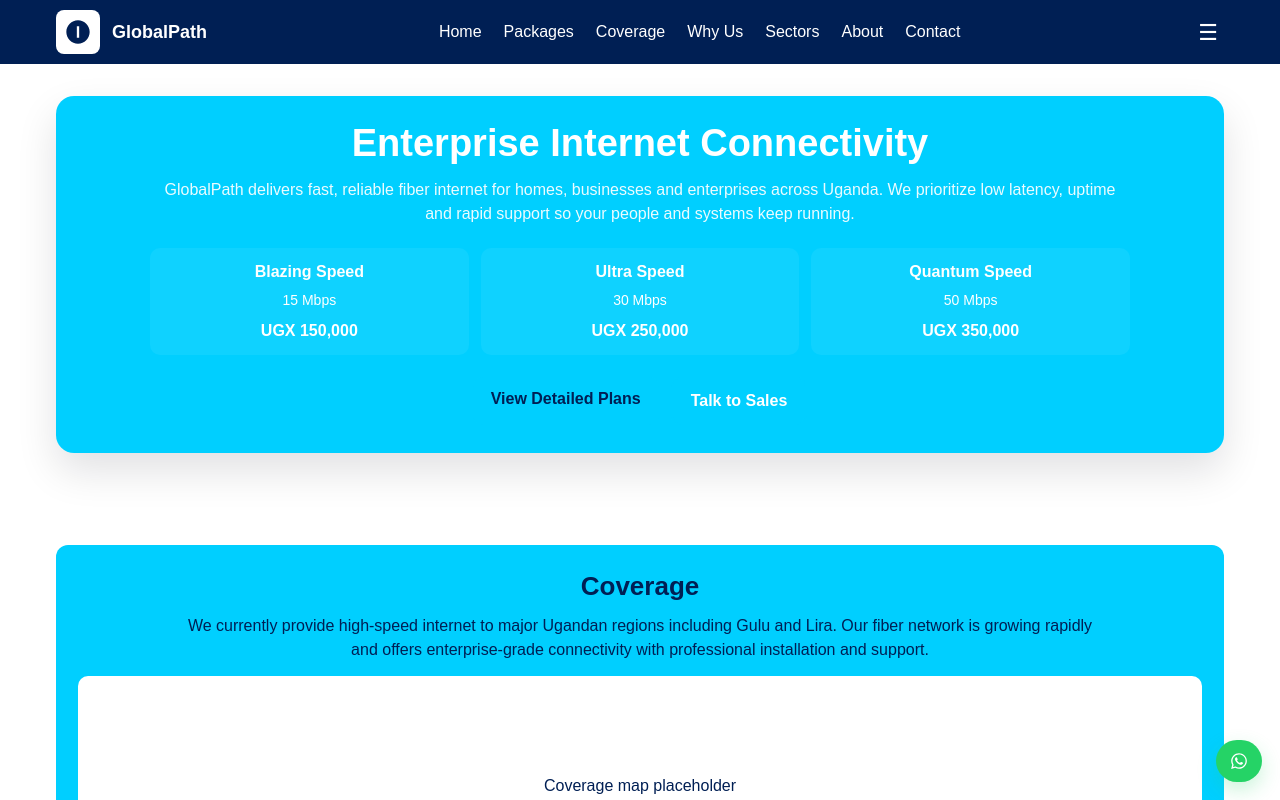
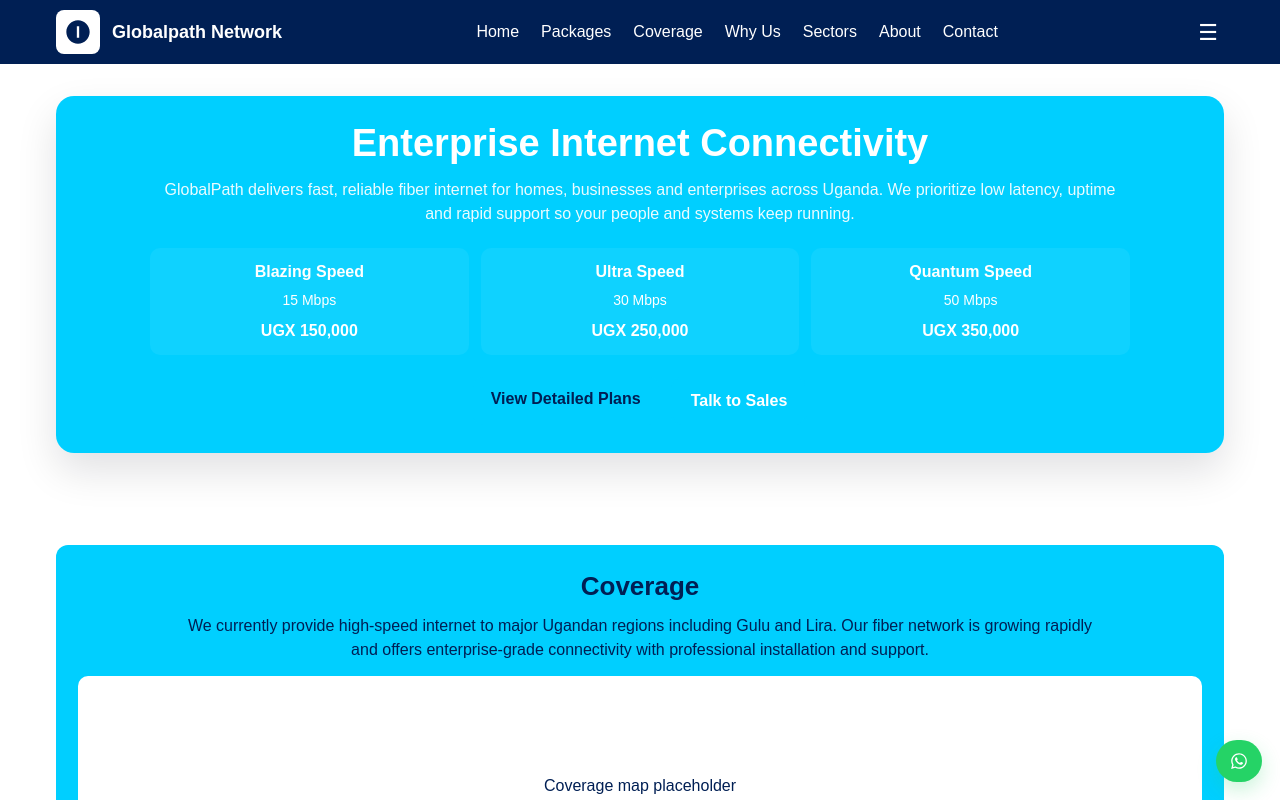
Before and after one commit to MDOluka/globalpath, a Next.js app: page / in a window 1280 px wide. Shown: the top 800 px of the page. Built offline with nearby package versions, Linux system fonts and the light colour scheme.

Commit message:
Update: latest changes

```diff
--- a/src/app/page.js
+++ b/src/app/page.js
@@ -51,7 +51,7 @@ export default function Page() {
     // open mail client with prefilled subject and body
     const subject = encodeURIComponent(`Interest in ${plan} plan`);
     const body = encodeURIComponent(
-      `Hello GlobalPath team,%0D%0A%0D%0AI am interested in the ${plan} plan. Please contact me to proceed with setup and pricing.%0D%0A%0D%0AThanks.`
+      `Hello GlobalPath team,I am interested in the ${plan} plan. Please contact me to proceed with setup and pricing. Thanks.`
     );
     // Use mailto - that will open default mail app
     window.location.href = `mailto:info@globalpathnetwork.net?subject=${subject}&body=${body}`;
@@ -84,7 +84,7 @@ export default function Page() {
                 <path d="M2 12c0 5.523 4.477 10 10 10s10-4.477 10-10S17.523 2 12 2 2 6.477 2 12zm11-5v10h-2V7h2z" />
               </svg>
             </div>
-            <div style={{ color: "#fff", fontWeight: 700, fontSize: 18 }}>GlobalPath</div>
+            <div style={{ color: "#fff", fontWeight: 700, fontSize: 18 }}>Globalpath Network</div>
           </div>
 
           <nav className="hidden md:flex" style={{ gap: 22, alignItems: "center" }}>
@@ -328,7 +328,7 @@ export default function Page() {
           <h2 style={{ textAlign: "center", fontSize: 28, fontWeight: 800, marginBottom: 10 }}>Contact Us</h2>
 
           <div style={{ textAlign: "center", marginBottom: 12 }}>
-            <p style={{ margin: 4 }}>Email: <a href="mailto:info@globalpathnetwork.net" style={{ color: AQUA }}>info@globalpathnetwork.net</a></p>
+            <p style={{ margin: 4 }}>Email: <a href="mailto:info@globalpathnetwork.net" style={{ color: AQUA }}>info@globalpath.net</a></p>
             <p style={{ margin: 4 }}>Phone: <a href="tel:+256393248554" style={{ color: AQUA }}>+256 393 248 554</a></p>
             <p style={{ margin: 8, color: "#dbe9ff" }}>Offices: Gulu — Airfield Road · Lira — Kanodiko Technology Park</p>
           </div>
@@ -356,7 +356,7 @@ export default function Page() {
       {/* FOOTER */}
       <footer style={{ backgroundColor: "#07102a", color: "#cbd5e1", padding: "18px 0" }}>
         <div className="container" style={{ textAlign: "center", fontSize: 14 }}>
-          <div>© {new Date().getFullYear()} GlobalPath Network</div>
+          <div>© {new Date().getFullYear()} Globalpath Network</div>
           <div style={{ color: "#9fb8d9", marginTop: 6 }}>Licensed ISP — delivering reliable fiber connectivity across Uganda</div>
         </div>
       </footer>
```
